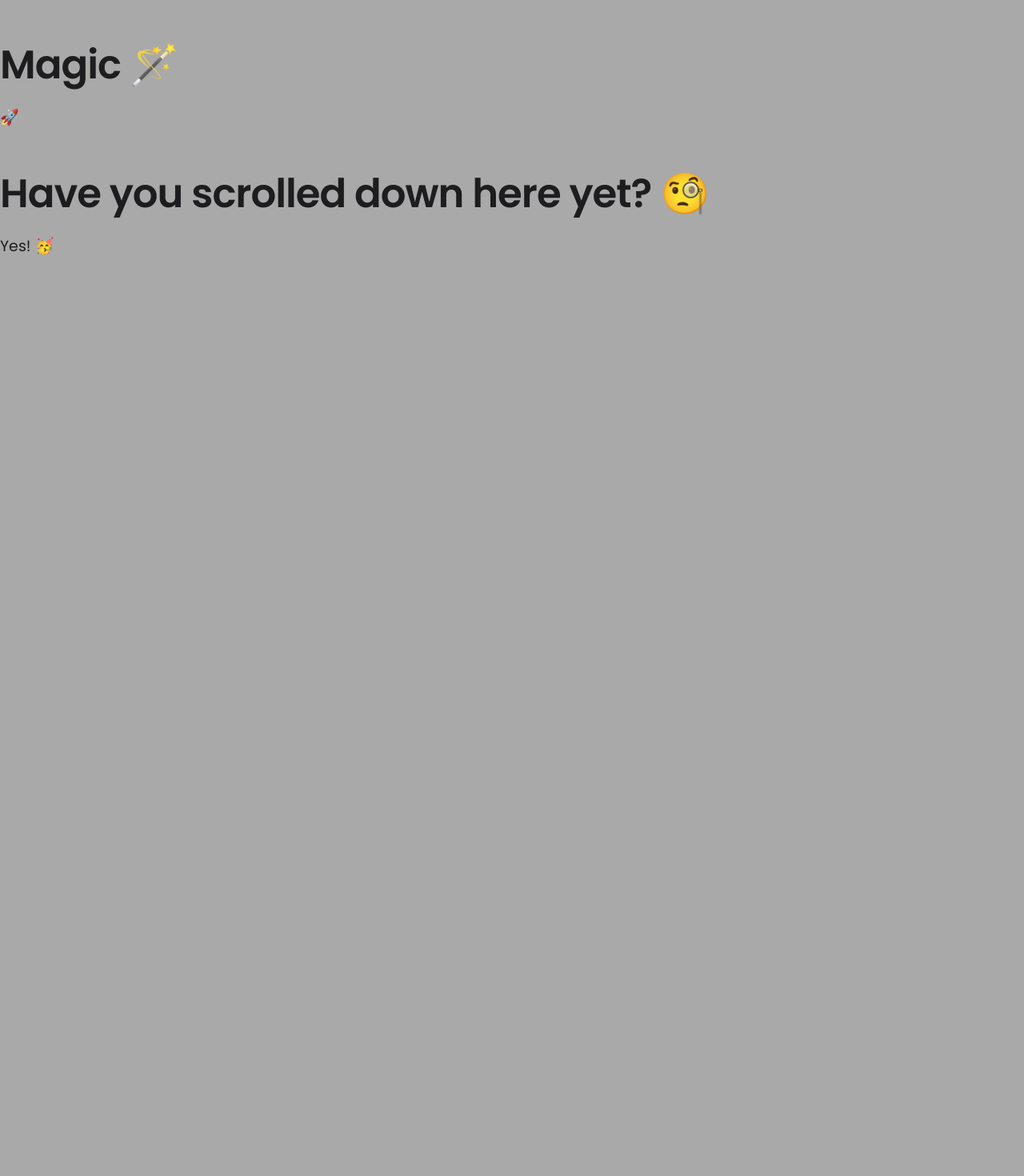
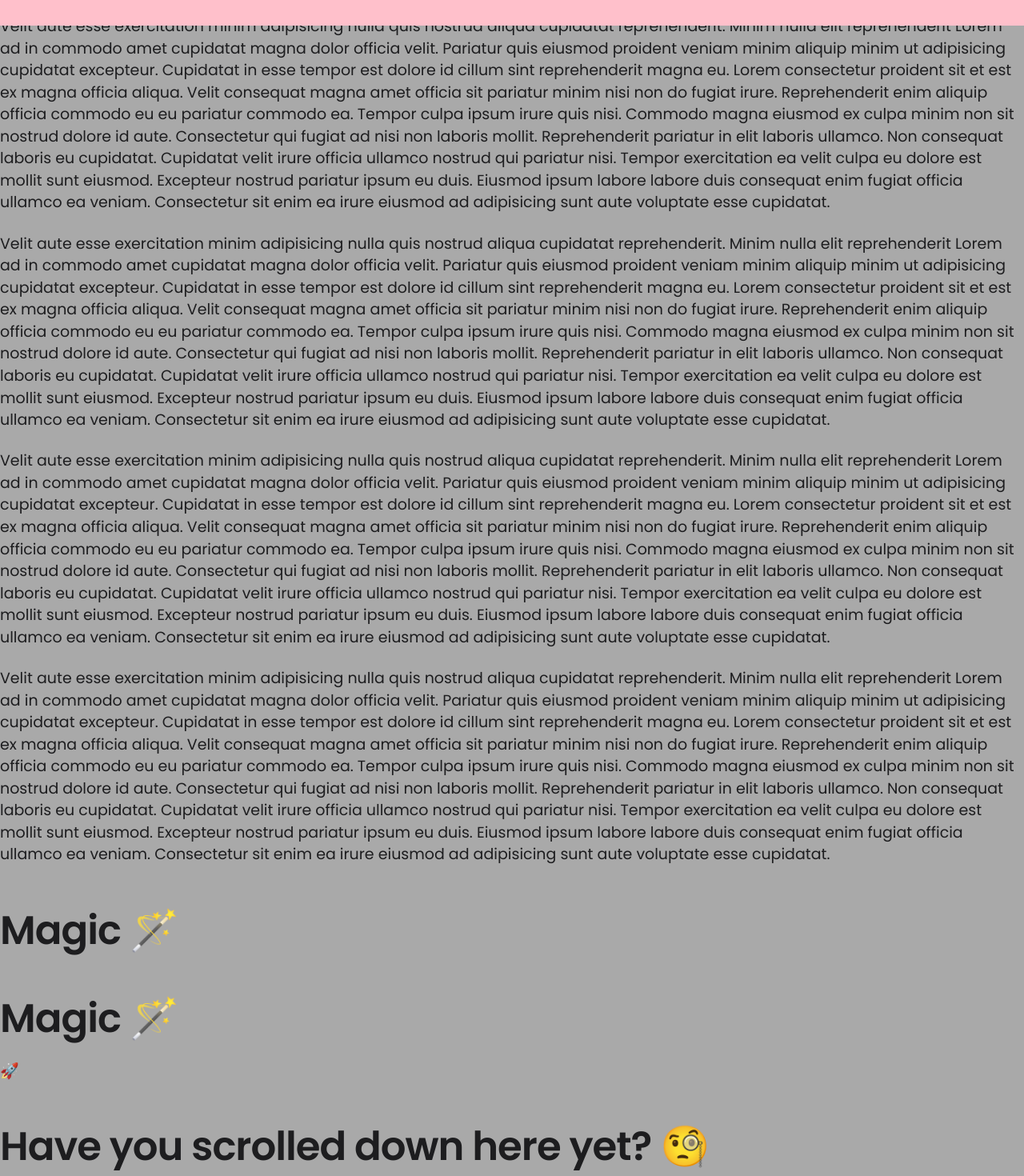
Before and after one commit to kr1st1nagr03g3r/kristinagroegerca, a Next.js app: page /Scroll in a window 1280 px wide. Shown: the top 1470 px of the page at 80% size. Before the commit the page ends 800 px from the top, so only its background shows below. Built offline with nearby package versions, Linux system fonts and the light colour scheme; a web font is replaced by a local one.

Commit message:
Update Scroll.js

```diff
--- a/pages/Scroll.js
+++ b/pages/Scroll.js
@@ -1,6 +1,7 @@
 // import { useRef, useEffect, useState } from 'react';
 import { useInView } from 'react-intersection-observer';
-import styles from '../styles/Nav.module.css'
+import styles from '../styles/Animations.module.css';
+
 
 export default function Home() {
     const { ref: myRef, inView: myElementIsVisible } = useInView();
@@ -9,12 +10,60 @@ export default function Home() {
     return (
 
         <div>
+
+
+            <div ><p>Velit aute esse exercitation minim adipisicing nulla quis nostrud aliqua cupidatat reprehenderit. Minim nulla elit reprehenderit Lorem ad in commodo amet cupidatat magna dolor officia velit. Pariatur quis eiusmod proident veniam minim aliquip minim ut adipisicing cupidatat excepteur.
+
+                Cupidatat in esse tempor est dolore id cillum sint reprehenderit magna eu. Lorem consectetur proident sit et est ex magna officia aliqua. Velit consequat magna amet officia sit pariatur minim nisi non do fugiat irure. Reprehenderit enim aliquip officia commodo eu eu pariatur commodo ea. Tempor culpa ipsum irure quis nisi. Commodo magna eiusmod ex culpa minim non sit nostrud dolore id aute.
+
+                Consectetur qui fugiat ad nisi non laboris mollit. Reprehenderit pariatur in elit laboris ullamco. Non consequat laboris eu cupidatat. Cupidatat velit irure officia ullamco nostrud qui pariatur nisi.
+
+                Tempor exercitation ea velit culpa eu dolore est mollit sunt eiusmod. Excepteur nostrud pariatur ipsum eu duis. Eiusmod ipsum labore labore duis consequat enim fugiat officia ullamco ea veniam. Consectetur sit enim ea irure eiusmod ad adipisicing sunt aute voluptate esse cupidatat.</p></div>
+
+            <div><p>Velit aute esse exercitation minim adipisicing nulla quis nostrud aliqua cupidatat reprehenderit. Minim nulla elit reprehenderit Lorem ad in commodo amet cupidatat magna dolor officia velit. Pariatur quis eiusmod proident veniam minim aliquip minim ut adipisicing cupidatat excepteur.
+
+                Cupidatat in esse tempor est dolore id cillum sint reprehenderit magna eu. Lorem consectetur proident sit et est ex magna officia aliqua. Velit consequat magna amet officia sit pariatur minim nisi non do fugiat irure. Reprehenderit enim aliquip officia commodo eu eu pariatur commodo ea. Tempor culpa ipsum irure quis nisi. Commodo magna eiusmod ex culpa minim non sit nostrud dolore id aute.
+
+                Consectetur qui fugiat ad nisi non laboris mollit. Reprehenderit pariatur in elit laboris ullamco. Non consequat laboris eu cupidatat. Cupidatat velit irure officia ullamco nostrud qui pariatur nisi.
+
+                Tempor exercitation ea velit culpa eu dolore est mollit sunt eiusmod. Excepteur nostrud pariatur ipsum eu duis. Eiusmod ipsum labore labore duis consequat enim fugiat officia ullamco ea veniam. Consectetur sit enim ea irure eiusmod ad adipisicing sunt aute voluptate esse cupidatat.</p></div>
+
+                <div><p>Velit aute esse exercitation minim adipisicing nulla quis nostrud aliqua cupidatat reprehenderit. Minim nulla elit reprehenderit Lorem ad in commodo amet cupidatat magna dolor officia velit. Pariatur quis eiusmod proident veniam minim aliquip minim ut adipisicing cupidatat excepteur.
+
+Cupidatat in esse tempor est dolore id cillum sint reprehenderit magna eu. Lorem consectetur proident sit et est ex magna officia aliqua. Velit consequat magna amet officia sit pariatur minim nisi non do fugiat irure. Reprehenderit enim aliquip officia commodo eu eu pariatur commodo ea. Tempor culpa ipsum irure quis nisi. Commodo magna eiusmod ex culpa minim non sit nostrud dolore id aute.
+
+Consectetur qui fugiat ad nisi non laboris mollit. Reprehenderit pariatur in elit laboris ullamco. Non consequat laboris eu cupidatat. Cupidatat velit irure officia ullamco nostrud qui pariatur nisi.
+
+Tempor exercitation ea velit culpa eu dolore est mollit sunt eiusmod. Excepteur nostrud pariatur ipsum eu duis. Eiusmod ipsum labore labore duis consequat enim fugiat officia ullamco ea veniam. Consectetur sit enim ea irure eiusmod ad adipisicing sunt aute voluptate esse cupidatat.</p></div>
+
+<div><p>Velit aute esse exercitation minim adipisicing nulla quis nostrud aliqua cupidatat reprehenderit. Minim nulla elit reprehenderit Lorem ad in commodo amet cupidatat magna dolor officia velit. Pariatur quis eiusmod proident veniam minim aliquip minim ut adipisicing cupidatat excepteur.
+
+Cupidatat in esse tempor est dolore id cillum sint reprehenderit magna eu. Lorem consectetur proident sit et est ex magna officia aliqua. Velit consequat magna amet officia sit pariatur minim nisi non do fugiat irure. Reprehenderit enim aliquip officia commodo eu eu pariatur commodo ea. Tempor culpa ipsum irure quis nisi. Commodo magna eiusmod ex culpa minim non sit nostrud dolore id aute.
+
+Consectetur qui fugiat ad nisi non laboris mollit. Reprehenderit pariatur in elit laboris ullamco. Non consequat laboris eu cupidatat. Cupidatat velit irure officia ullamco nostrud qui pariatur nisi.
+
+Tempor exercitation ea velit culpa eu dolore est mollit sunt eiusmod. Excepteur nostrud pariatur ipsum eu duis. Eiusmod ipsum labore labore duis consequat enim fugiat officia ullamco ea veniam. Consectetur sit enim ea irure eiusmod ad adipisicing sunt aute voluptate esse cupidatat.</p></div>
+<div>
+                <div>
+                    <h2 ref={magicSectionRef}>
+                        Magic 🪄
+                    </h2>
+                    <p>
+                        {/* using template literals */}
+                        <span className={`${styles.navOuter} ${magicSectionIsVisible ? styles.animateNav : styles.animateNavOut}`}>
+
+                        </span>
+                    </p>
+                </div>
+            </div>
+
             <div>
                 <div>
                     <h2 ref={magicSectionRef}>
                         Magic 🪄
                     </h2>
                     <p>
+                        {/* using template literals */}
                         <span className={`${styles.rocket} ${magicSectionIsVisible ? styles.animateRocket : ''}`}>
                             🚀
                         </span>
@@ -27,7 +76,7 @@ export default function Home() {
                     <h2 ref={myRef}>
                         Have you scrolled down here yet? 🧐
                     </h2>
-
+                    {/* ? is the ternary operator */}
                     <p>{myElementIsVisible ? 'Yes! 🥳' : 'No 🙈'}</p>
                 </div>
             </div>
```
